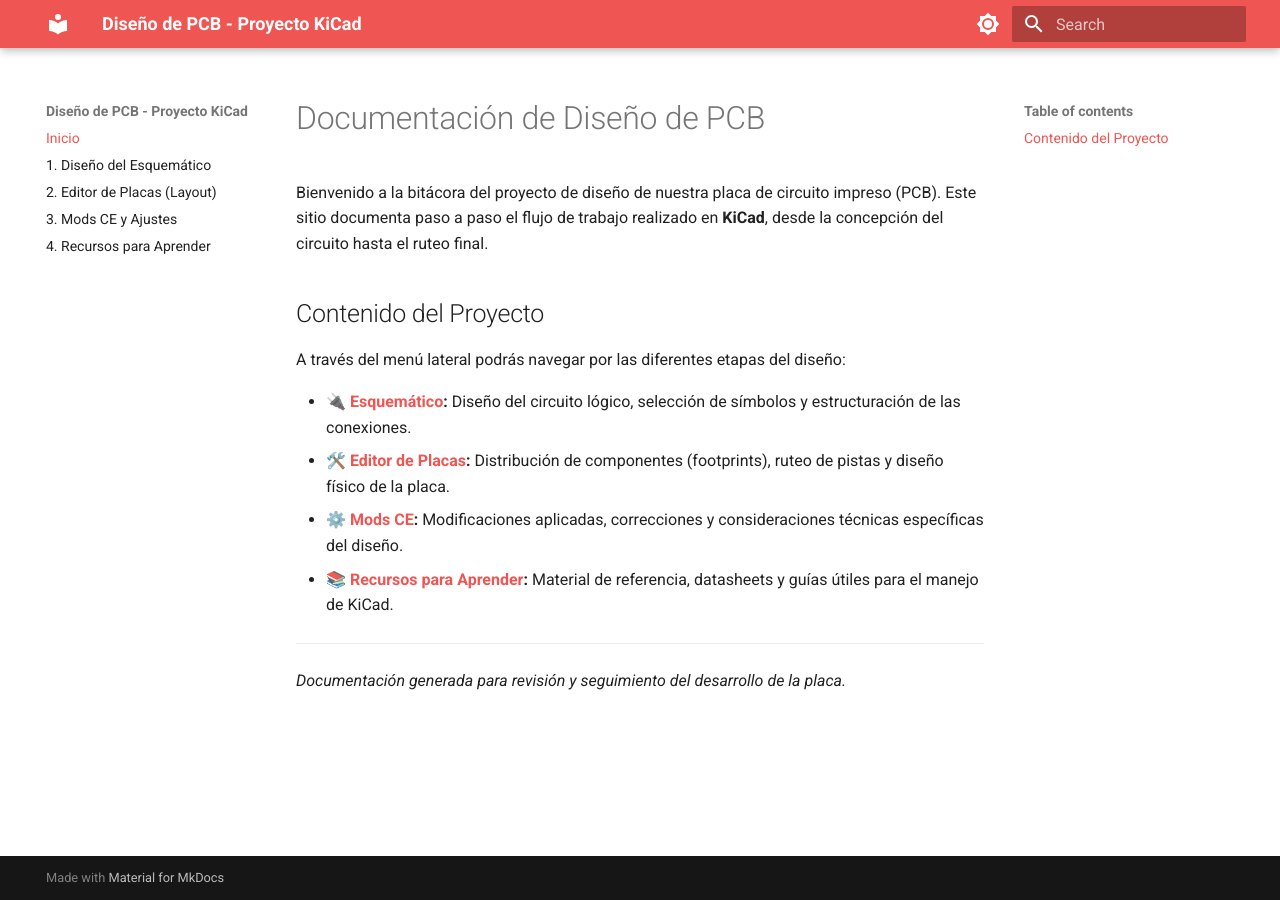
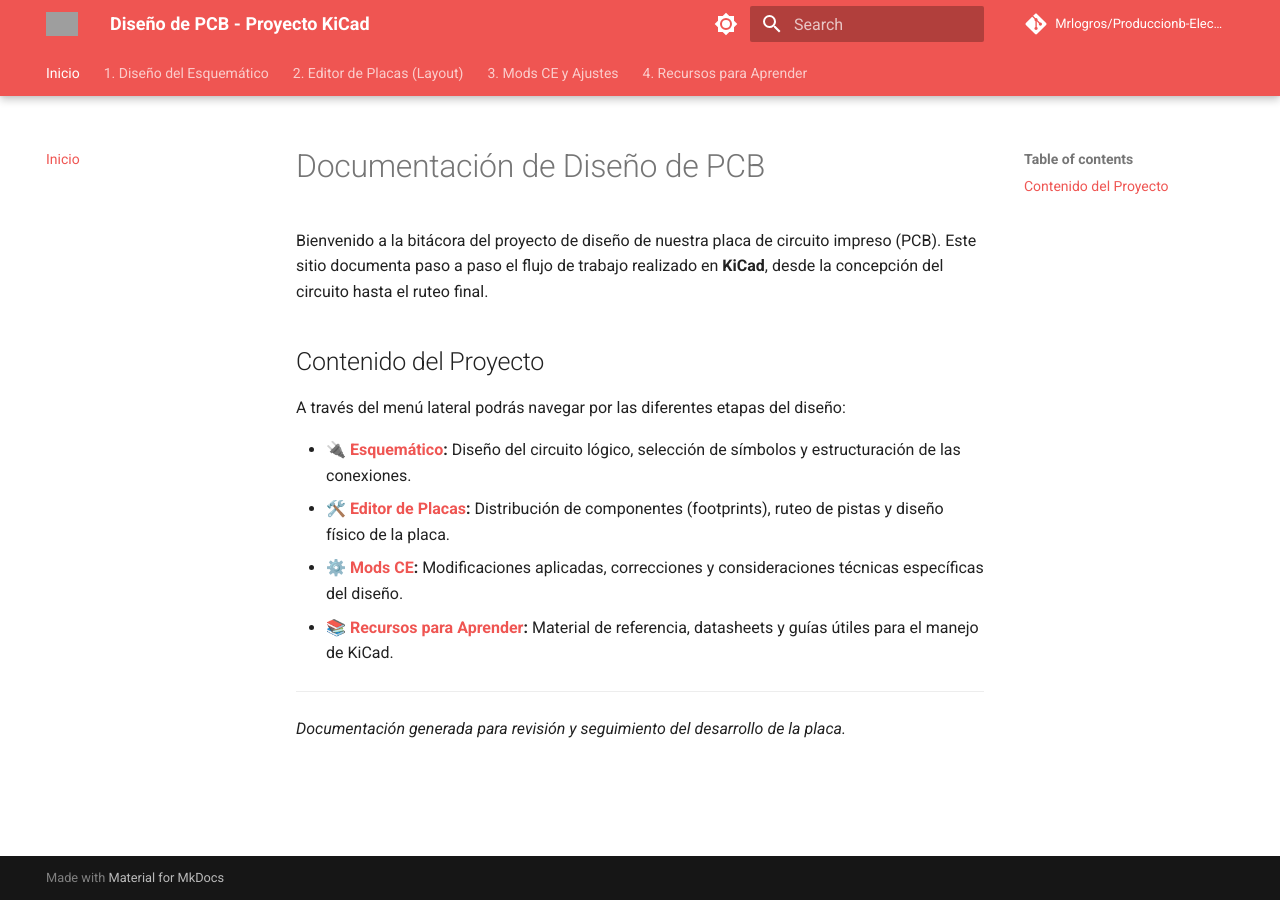
Before and after one commit to Mrlogros/Produccionb-Electronica, an MkDocs documentation site: the page built from docs/index.md, in a window 1280 px wide. Built offline with MkDocs 1.6.1 and Material for MkDocs 9.7.7, drawn with Linux system fonts in a browser that asks for light colours; comment, search, counter and statistics services are not loaded; grey boxes are pictures that could not be loaded.

Commit message:
Revise mkdocs.yml configuration and theme settings
Updated site description and added repository information. Modified theme settings and navigation features.

```diff
--- a/mkdocs.yml
+++ b/mkdocs.yml
@@ -1,8 +1,11 @@
 site_name: Diseño de PCB - Proyecto KiCad
-site_description: Documentación técnica paso a paso del diseño y ruteo de circuito impreso.
+site_description: Documentación técnica del diseño y ruteo de circuito impreso.
 site_author: Tu Nombre
 
-# Configuración del menú lateral (Orden cronológico del proyecto)
+# Integra tu repositorio (Aparecerá arriba a la derecha)
+repo_url: https://github.com/Mrlogros/Produccionb-Electronica
+repo_name: Mrlogros/Produccionb-Electronica
+
 nav:
   - Inicio: index.md
   - 1. Diseño del Esquemático: esquematico.md
@@ -10,23 +13,30 @@
   - 3. Mods CE y Ajustes: mods-ce.md
   - 4. Recursos para Aprender: recursos.md
 
-# Tema y apariencia (Material for MkDocs)
 theme:
   name: material
+  # Logo y Favicon de placa base
+  logo: material/circuit-board
+  favicon: material/circuit-board
+  # Tipografía moderna de Google Fonts
+  font:
+    text: Roboto
+    code: Roboto Mono
   features:
-    - content.code.copy
-    - content.tooltips
-    - navigation.top # Agrega un botón para volver rápido arriba
-  # Configuración del botón claro/oscuro
+    - navigation.instant # Transiciones "smooth" sin recargar la página (SPA)
+    - navigation.tracking # Actualiza la URL automáticamente al hacer scroll
+    - navigation.tabs # Crea un menú superior moderno
+    - navigation.tabs.sticky # El menú superior te sigue al bajar
+    - navigation.sections # Agrupa secciones lateralmente de forma limpia
+    - navigation.top # Botón flotante para volver arriba
+    - content.code.copy # Botón para copiar comandos fácilmente
   palette:
-    # Modo Oscuro por defecto
     - media: "(prefers-color-scheme: dark)"
       scheme: slate
       primary: red
       toggle:
         icon: material/brightness-4
         name: Cambiar a modo claro
-    # Modo Claro
     - media: "(prefers-color-scheme: light)"
       scheme: default
       primary: red
@@ -34,32 +44,15 @@
         icon: material/brightness-7
         name: Cambiar a modo oscuro
 
-# Extensiones para darle formato profesional al texto
 markdown_extensions:
   - pymdownx.highlight:
       anchor_linenums: true
       line_spans: __span
       pygments_lang_class: true
-  - pymdownx.inlinehilite
-  - pymdownx.snippets
   - pymdownx.superfences
-  - pymdownx.critic:
-      mode: view
-  - pymdownx.caret
-  - pymdownx.keys
-  - def_list
+  - pymdownx.details
+  - pymdownx.tabbed:
+      alternate_style: true
+  - admonition
   - attr_list
   - md_in_html
-  - pymdownx.blocks.caption
-  - admonition
-  - pymdownx.details
-  - pymdownx.emoji
-  - pymdownx.tabbed:
-      alternate_style: true
-  - pymdownx.tasklist:
-      custom_checkbox: true
-      clickable_checkbox: true
-
-extra_css:
-  - https://use.fontawesome.com/releases/v6.5.2/css/all.css
-  - https://cdnjs.cloudflare.com/ajax/libs/font-awesome/6.5.2/css/all.min.css
```
